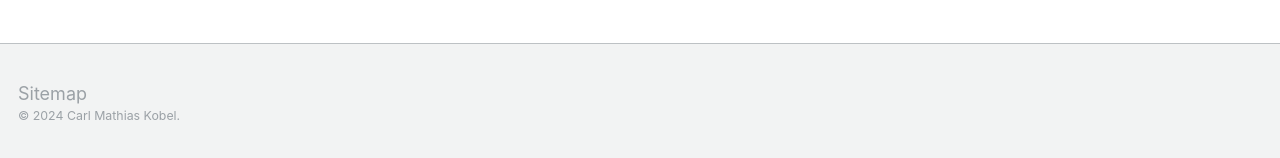
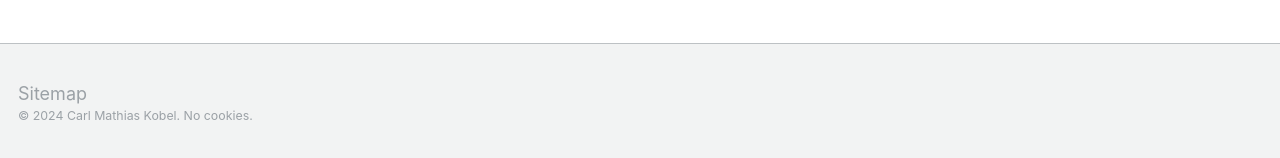
Before and after one commit to cmkobel/cmkobel.github.io, a Jekyll site: the page built from _pages/about.md, in a window 1280 px wide and 900 px high, scrolled down 1136 px. Shown: the part 739-897 px from the top of the window. Built offline with Jekyll 4.4.1, drawn with Linux system fonts in a browser that asks for light colours; some web fonts are replaced.

Commit message:
Update footer.html

```diff
--- a/_includes/footer.html
+++ b/_includes/footer.html
@@ -11,4 +11,4 @@
 </div>
 {% endif %}
 
-<div class="page__footer-copyright">&copy; {{ site.time | date: '%Y' }} {{ site.name | default: site.title }}.
+<div class="page__footer-copyright">&copy; {{ site.time | date: '%Y' }} {{ site.name | default: site.title }}. No cookies.
```
